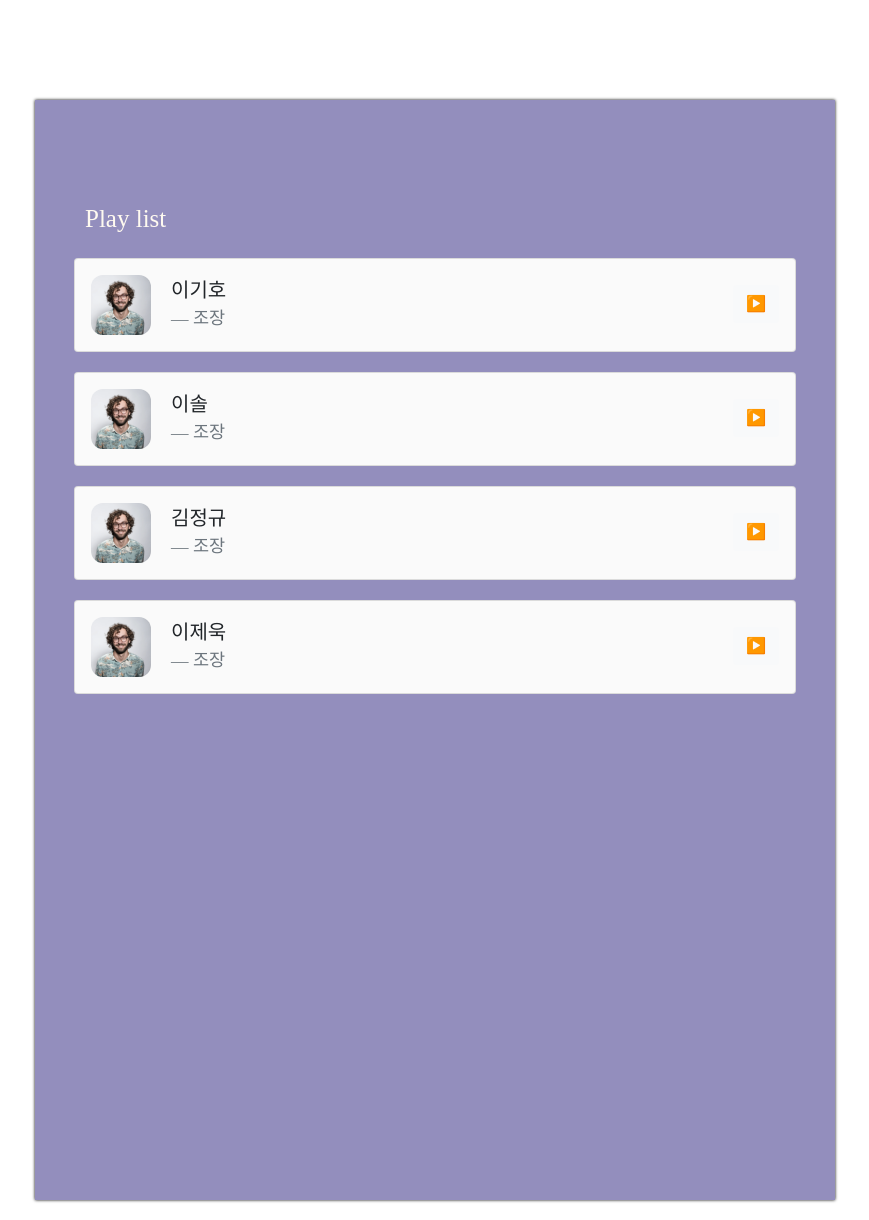
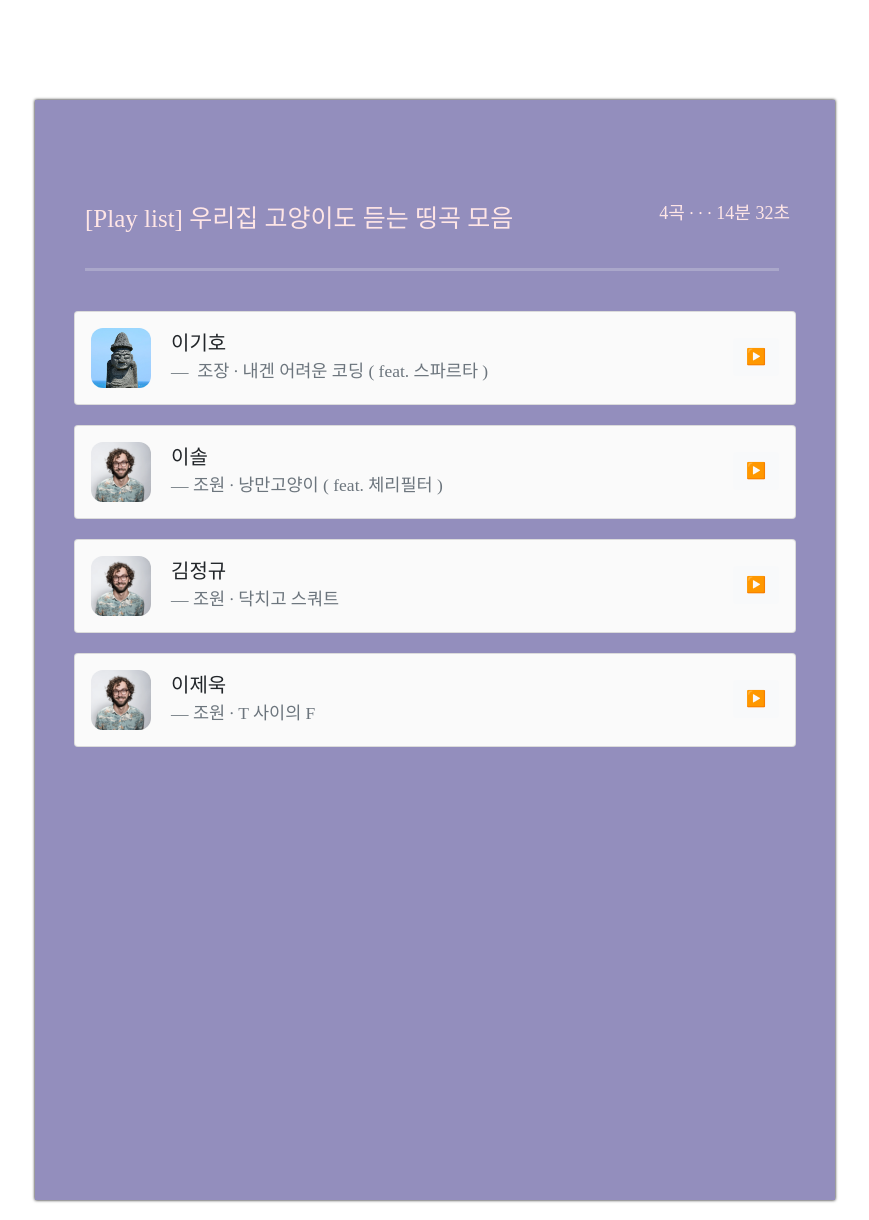
Before and after one commit to gihohoho/mini_project, a Flask app: page / in a window 1280 px wide. Shown: the whole page, without its empty margins (205-1074 px from the left). Run offline with Flask 3, Linux system fonts and the light colour scheme.

Commit message:
디자인추가

```diff
--- a/templates/index_list.html
+++ b/templates/index_list.html
@@ -57,7 +57,16 @@
         .playlist {
             font-size: 25px;
             margin-left: 30px;
-            color: floralwhite;
+            color: rgb(255, 230, 230);
+        }
+
+        .about_playlist {
+            float: right;
+            margin-right: 25px;
+            text-decoration-line: none;
+            color: rgb(255, 230, 230);
+            font-size: 18px;
+            text-align: center;
         }
 
         .user-icon {
@@ -65,6 +74,15 @@
             border-radius: 20%;
             margin-right: 20px;
             float: left;
+        }
+
+        .playlist hr {
+            border: 0;
+            height: 3px;
+            background: #f0f0f0;
+            width: 95%;
+            margin-top: 30px;
+            margin-bottom: 40px;
         }
     </style>
 
@@ -97,16 +115,19 @@
 
 <body>
     <div class="mypost">
-        <div class="playlist">Play list</div>
+        <div class="playlist">[Play list] 우리집 고양이도 듣는 띵곡 모음
+            <a class="about_playlist">4곡 ∙ ∙ ∙ 14분 32초</a>
+            <hr>
+        </div>
         <div class="mycards" id="comment-list">
             <div class="card">
                 <div class="card-body">
                     <blockquote class="blockquote mb-0">
                         <button type="button" onclick="window.location.href='/index_이기호.html'"
                             class="btn btn-light">▶️</button>
-                        <img src="../static/images/Jack.png" class="user-icon">
+                        <img src="../static/images/giho.png" class="user-icon">
                         <p>이기호</p>
-                        <footer class="blockquote-footer">조장</footer>
+                        <footer class="blockquote-footer"> 조장 ∙ 내겐 어려운 코딩 ( feat. 스파르타 )</footer>
                     </blockquote>
                 </div>
             </div>
@@ -116,8 +137,9 @@
                         <button type="button" onclick="window.location.href='/index_이솔.html'"
                             class="btn btn-light">▶️</button>
                         <img src="../static/images/Jack.png" class="user-icon">
+                        <!-- 이미지1:1 비율로 올리기 -->
                         <p>이솔</p>
-                        <footer class="blockquote-footer">조장</footer>
+                        <footer class="blockquote-footer">조원 ∙ 낭만고양이 ( feat. 체리필터 )</footer>
                     </blockquote>
                 </div>
             </div>
@@ -127,8 +149,9 @@
                         <button type="button" onclick="window.location.href='/index_김정규.html'"
                             class="btn btn-light">▶️</button>
                         <img src="../static/images/Jack.png" class="user-icon">
+                        <!-- 이미지1:1 비율로 올리기 -->
                         <p>김정규</p>
-                        <footer class="blockquote-footer">조장</footer>
+                        <footer class="blockquote-footer">조원 ∙ 닥치고 스쿼트</footer>
                     </blockquote>
                 </div>
             </div>
@@ -138,8 +161,9 @@
                         <button type="button" onclick="window.location.href='/index_이제욱.html'"
                             class="btn btn-light">▶️</button>
                         <img src="../static/images/Jack.png" class="user-icon">
+                        <!-- 이미지1:1 비율로 올리기 -->
                         <p>이제욱</p>
-                        <footer class="blockquote-footer">조장</footer>
+                        <footer class="blockquote-footer">조원 ∙ T 사이의 F</footer>
                     </blockquote>
                 </div>
             </div>
```
Also changed, not shown: templates/index_김정규.html (+7 -7 lines), templates/index_이기호.html (+9 -8 lines), templates/index_이솔.html (+8 -7 lines), templates/index_이제욱.html (+8 -7 lines), static/images/Add.png (added), static/images/Home.png (added), static/images/cancel.png (added), static/images/create.png (added), static/images/giho.png (added).
